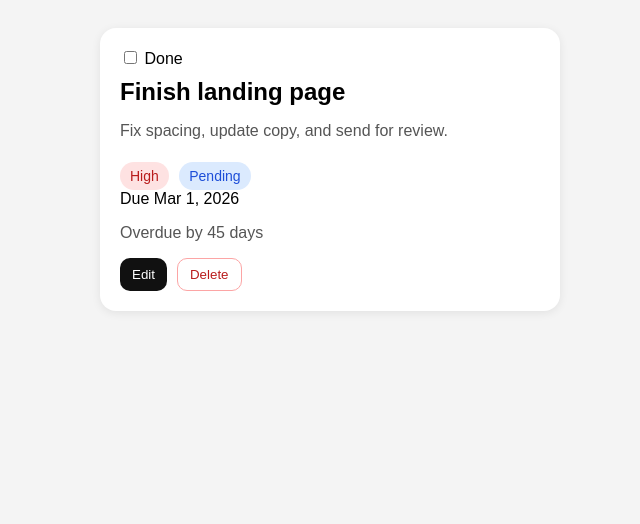
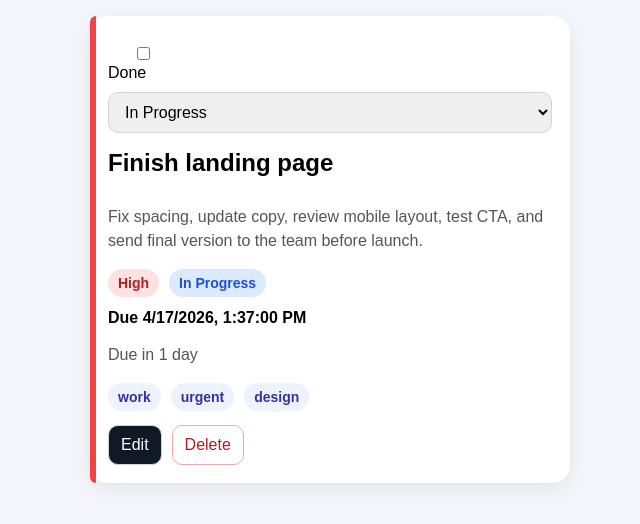
Before and after one commit to Lhawhalhe001/To-Do-card, a plain HTML site: page index.html in a window 1280 px wide. Shown: the whole page, without its empty margins (310-950 px from the left). Drawn offline with Linux system fonts and the light colour scheme.

Commit message:
Add files via upload
Updated task

```diff
--- a/index.html
+++ b/index.html
@@ -2,34 +2,78 @@
 <html lang="en">
 <head>
   <meta charset="UTF-8">
-  <meta name="viewport" content="width=device-width, initial-scale=1.0">
+  <meta name="viewport" content="width=device-width,initial-scale=1">
   <title>Todo Card</title>
   <link rel="stylesheet" href="style.css">
 </head>
 <body>
-  <article data-testid="test-todo-card" class="card">
-    <label>
-      <input type="checkbox" data-testid="test-todo-complete-toggle" id="check">
-      Done
-    </label>
+  <article class="card" data-testid="test-todo-card">
+    <div class="bar" data-testid="test-todo-priority-indicator"></div>
 
-    <h2 data-testid="test-todo-title" id="title">Finish landing page</h2>
-    <p data-testid="test-todo-description">Fix spacing, update copy, and send for review.</p>
+    <div class="top">
+      <label><input type="checkbox" data-testid="test-todo-complete-toggle" id="check"> Done</label>
 
-    <div>
-      <span data-testid="test-todo-priority" class="pill red">High</span>
-      <span data-testid="test-todo-status" class="pill blue" id="status">Pending</span>
+      <select data-testid="test-todo-status-control" id="statusControl" aria-label="Task status">
+        <option>Pending</option>
+        <option selected>In Progress</option>
+        <option>Done</option>
+      </select>
     </div>
 
-    <time data-testid="test-todo-due-date" id="due" datetime="2026-03-01T18:00:00Z">
-      Due Mar 1, 2026
-    </time>
-    <p data-testid="test-todo-time-remaining" id="remaining">...</p>
+    <div data-testid="test-todo-edit-form" id="editForm">
+      <div id="viewMode">
+        <h2 data-testid="test-todo-title" id="title"></h2>
 
+        <div data-testid="test-todo-collapsible-section" id="collapse" class="collapse">
+          <p data-testid="test-todo-description" id="desc"></p>
+        </div>
+
+        <button data-testid="test-todo-expand-toggle" id="toggle" class="link" type="button" aria-expanded="false" aria-controls="collapse">Show more</button>
+
+        <div class="row">
+          <span data-testid="test-todo-priority" id="priority" class="pill"></span>
+          <span data-testid="test-todo-status" id="status" class="pill"></span>
+          <span data-testid="test-todo-overdue-indicator" id="overdue" class="pill red hide">Overdue</span>
+        </div>
+
+        <time data-testid="test-todo-due-date" id="due"></time>
+        <p data-testid="test-todo-time-remaining" id="remaining" aria-live="polite"></p>
+      </div>
+
+      <div id="editMode" class="hide">
+        <label>Title
+          <input data-testid="test-todo-edit-title-input" id="editTitle">
+        </label>
+
+        <label>Description
+          <textarea data-testid="test-todo-edit-description-input" id="editDesc"></textarea>
+        </label>
+
+        <label>Priority
+          <select data-testid="test-todo-edit-priority-select" id="editPriority">
+            <option>Low</option>
+            <option>Medium</option>
+            <option>High</option>
+          </select>
+        </label>
+
+        <label>Due date
+          <input type="datetime-local" data-testid="test-todo-edit-due-date-input" id="editDue">
+        </label>
+      </div>
+    </div>
+
+    <ul data-testid="test-todo-tags" class="tags">
+      <li data-testid="test-todo-tag-work">work</li>
+      <li data-testid="test-todo-tag-urgent">urgent</li>
+      <li>design</li>
+    </ul>
 
     <div class="actions">
-      <button data-testid="test-todo-edit-button">Edit</button>
-      <button data-testid="test-todo-delete-button">Delete</button>
+      <button data-testid="test-todo-edit-button" id="editBtn">Edit</button>
+      <button data-testid="test-todo-save-button" id="saveBtn" class="hide">Save</button>
+      <button data-testid="test-todo-cancel-button" id="cancelBtn" class="hide">Cancel</button>
+      <button data-testid="test-todo-delete-button" id="delBtn" class="danger">Delete</button>
     </div>
   </article>
 
--- a/script.js
+++ b/script.js
@@ -1,33 +1,53 @@
-let c = document.getElementById('check'),
-    t = document.getElementById('title'),
-    s = document.getElementById('status'),
-    r = document.getElementById('remaining'),
-    d = new Date(document.getElementById('due').dateTime);
+let $ = s => document.querySelector(s), s = {
+  title: 'Finish landing page',
+  desc: 'Fix spacing, update copy, review mobile layout, test CTA, and send final version to the team before launch.',
+  priority: 'High',
+  status: 'In Progress',
+  due: new Date(Date.now() + 26 * 36e5).toISOString().slice(0, 16),
+  open: false, edit: false
+}, bak = {};
 
-function timeText(){
-  let m = d - new Date(), min = 6e4, hr = 36e5, day = 864e5;
-  if (Math.abs(m) < min) return 'Due now!';
-  if (m > 0) {
-    if (m >= day*2) return `Due in ${Math.floor(m/day)} days`;
-    if (m >= day) return 'Due tomorrow';
-    if (m >= hr) return `Due in ${Math.floor(m/hr)} hours`;
-    return `Due in ${Math.floor(m/min)} minutes`;
-  }
-  m = Math.abs(m);
-  if (m >= day) return `Overdue by ${Math.floor(m/day)} days`;
-  if (m >= hr) return `Overdue by ${Math.floor(m/hr)} hours`;
-  return `Overdue by ${Math.floor(m/min)} minutes`;
+let title = $('#title'), desc = $('#desc'), priority = $('#priority'), status = $('#status'), due = $('#due'),
+  remaining = $('#remaining'), check = $('#check'), statusControl = $('#statusControl'),
+  overdue = $('#overdue'), bar = $('.bar'), collapse = $('#collapse'), toggle = $('#toggle'),
+  editBtn = $('#editBtn'), saveBtn = $('#saveBtn'), cancelBtn = $('#cancelBtn'),
+  view = $('#viewMode'), edit = $('#editMode'),
+  editTitle = $('#editTitle'), editDesc = $('#editDesc'), editPriority = $('#editPriority'), editDue = $('#editDue'),
+  card = $('.card');
+
+function left() {
+  if (s.status == 'Done') return 'Completed';
+  let m = new Date(s.due) - new Date(), a = Math.abs(m), min = 6e4, hr = 36e5, day = 864e5;
+  if (a < min) return 'Due now!';
+  if (m > 0) return a >= day ? `Due in ${~~(a / day)} day${~~(a / day) > 1 ? 's' : ''}` : a >= hr ? `Due in ${~~(a / hr)} hour${~~(a / hr) > 1 ? 's' : ''}` : `Due in ${~~(a / min)} minute${~~(a / min) > 1 ? 's' : ''}`;
+  return a >= day ? `Overdue by ${~~(a / day)} day${~~(a / day) > 1 ? 's' : ''}` : a >= hr ? `Overdue by ${~~(a / hr)} hour${~~(a / hr) > 1 ? 's' : ''}` : `Overdue by ${~~(a / min)} minute${~~(a / min) > 1 ? 's' : ''}`;
 }
 
-function update(){
-  r.textContent = timeText();
-  document.querySelector('.card').classList.toggle('done', c.checked);
-  s.textContent = c.checked ? 'Done' : 'Pending';
+function paint() {
+  let d = new Date(s.due), o = s.status != 'Done' && d < new Date(), long = s.desc.length > 120;
+  title.textContent = s.title; desc.textContent = s.desc;
+  priority.textContent = s.priority; status.textContent = s.status;
+  due.textContent = 'Due ' + d.toLocaleString(); due.dateTime = d.toISOString();
+  remaining.textContent = left(); check.checked = s.status == 'Done'; statusControl.value = s.status;
+  overdue.classList.toggle('hide', !o); card.classList.toggle('over', o); card.classList.toggle('done', s.status == 'Done');
+  priority.style.background = s.priority == 'High' ? '#fee2e2' : s.priority == 'Medium' ? '#fef3c7' : '#d1fae5';
+  priority.style.color = s.priority == 'High' ? '#b91c1c' : s.priority == 'Medium' ? '#92400e' : '#065f46';
+  status.style.background = s.status == 'Done' ? '#dcfce7' : s.status == 'In Progress' ? '#dbeafe' : '#e5e7eb';
+  status.style.color = s.status == 'Done' ? '#166534' : s.status == 'In Progress' ? '#1d4ed8' : '#374151';
+  bar.style.background = s.priority == 'High' ? '#ef4444' : s.priority == 'Medium' ? '#f59e0b' : '#10b981';
+  toggle.classList.toggle('hide', !long); collapse.style.maxHeight = !long || s.open ? '999px' : '72px';
+  toggle.textContent = s.open ? 'Show less' : 'Show more'; toggle.setAttribute('aria-expanded', s.open);
+  view.classList.toggle('hide', s.edit); edit.classList.toggle('hide', !s.edit);
+  editBtn.classList.toggle('hide', s.edit); saveBtn.classList.toggle('hide', !s.edit); cancelBtn.classList.toggle('hide', !s.edit);
 }
 
-c.onchange = update;
-document.querySelector('[data-testid="test-todo-edit-button"]').onclick = () => console.log('edit clicked');
-document.querySelector('[data-testid="test-todo-delete-button"]').onclick = () => alert('Delete clicked');
+editBtn.onclick = () => { bak = { ...s }; s.edit = true; editTitle.value = s.title; editDesc.value = s.desc; editPriority.value = s.priority; editDue.value = s.due; paint(); editTitle.focus(); }
+saveBtn.onclick = () => { s.title = editTitle.value || s.title; s.desc = editDesc.value || s.desc; s.priority = editPriority.value; s.due = editDue.value || s.due; s.edit = false; paint(); editBtn.focus(); }
+cancelBtn.onclick = () => { s = { ...bak, edit: false }; paint(); editBtn.focus(); }
+check.onchange = () => { s.status = check.checked ? 'Done' : 'Pending'; paint(); }
+statusControl.onchange = () => { s.status = statusControl.value; paint(); }
+toggle.onclick = () => { s.open = !s.open; paint(); }
+$('#delBtn').onclick = () => alert('Delete clicked');
 
-update();
-setInterval(update, 60000);
+paint();
+setInterval(() => !s.edit && (remaining.textContent = left(), overdue.classList.toggle('hide', !(s.status != 'Done' && new Date(s.due) < new Date()))), 30000);
--- a/style.css
+++ b/style.css
@@ -1,66 +1,163 @@
-body
-    {
-    font-family:Arial,
-    sans-serif;
-    background:#f4f4f4;
-    padding:20px}
-.card
-    {
-    max-width:420px;
-    margin:auto;
-    background:#fff;
-    padding:20px;
-    border-radius:16px;
-    box-shadow:0 2px 10px rgba(0,0,0,.08)
+* {
+    box-sizing: border-box
 }
-h2
-{
-    margin:10px 0 6px}
-p{
-    color:#555
+
+body {
+    margin: 0;
+    font-family: Arial;
+    background: #f4f6fb;
+    padding: 16px
 }
-.pill,li{
-    display:inline-block;
-    padding:6px 10px;
-    border-radius:999px;
-    font-size:14px;
-    margin:6px 6px 0 0
+
+.card {
+    max-width: 480px;
+    margin: auto;
+    background: #fff;
+    border-radius: 18px;
+    padding: 18px;
+    box-shadow: 0 6px 20px rgba(0, 0, 0, .08);
+    position: relative
 }
-.red{
-    background:#fee2e2;
-    color:#b91c1c}
-.blue{
-    background:#dbeafe;
-    color:#1d4ed8
+
+.bar {
+    position: absolute;
+    left: 0;
+    top: 0;
+    bottom: 0;
+    width: 6px;
+    background: #ef4444;
+    border-radius: 18px 0 0 18px
 }
-.tags{
-    padding:0;
-    list-style:none
+
+.top,
+.row,
+.actions,
+.tags {
+    display: flex;
+    gap: 10px;
+    flex-wrap: wrap;
+    align-items: center
 }
-.actions{
-    margin-top:14px;
-    display:flex;
-    gap:10px
+
+.top {
+    justify-content: space-between
 }
-button{
-    padding:8px 12px;
-    border:0;
-    border-radius:10px;
-    background:#111;
-    color:#fff;
-    cursor:pointer
+
+h2 {
+    margin: 14px 0 10px;
+    line-height: 1.35
 }
-button:last-child{
-    background:#fff;
-    color:#b91c1c;
-    border:1px solid #fca5a5
+
+p {
+    color: #555;
+    line-height: 1.5
 }
-input:focus-visible,button:focus-visible{
-    outline:2px
-    solid #2563eb
+
+.pill,
+.tags li {
+    padding: 6px 10px;
+    border-radius: 999px;
+    font-size: 14px;
+    font-weight: 700;
+    display: inline-block
 }
-.done h2{
-    text-decoration:line-through;
-    color:#777
+
+.tags {
+    list-style: none;
+    padding: 0;
+    margin: 14px 0 0
 }
-@media(max-width:480px){.card{padding:16px}}
+
+.tags li {
+    background: #eef2ff;
+    color: #3730a3
+}
+
+.red {
+    background: #fee2e2;
+    color: #b91c1c
+}
+
+.hide {
+    display: none
+}
+
+time {
+    display: block;
+    margin-top: 12px;
+    font-weight: 700
+}
+
+.actions {
+    margin-top: 14px
+}
+
+button,
+input,
+select,
+textarea {
+    font: inherit;
+    padding: 10px 12px;
+    border: 1px solid #d1d5db;
+    border-radius: 10px
+}
+
+button {
+    background: #111827;
+    color: #fff;
+    cursor: pointer
+}
+
+.danger {
+    background: #fff;
+    color: #b91c1c;
+    border-color: #fca5a5
+}
+
+.link {
+    background: none;
+    border: none;
+    padding: 0;
+    color: #2563eb
+}
+
+label {
+    display: block;
+    margin-top: 10px
+}
+
+textarea {
+    width: 100%;
+    min-height: 90px;
+    resize: vertical
+}
+
+input,
+select,
+textarea {
+    width: 100%
+}
+
+.collapse {
+    overflow: hidden
+}
+
+.done h2 {
+    text-decoration: line-through;
+    color: #777
+}
+
+.done p,
+.done time {
+    color: #777
+}
+
+.over {
+    border: 1px solid #fca5a5
+}
+
+@media(max-width:480px) {
+    .actions button {
+        width: 100%
+    }
+}
```
